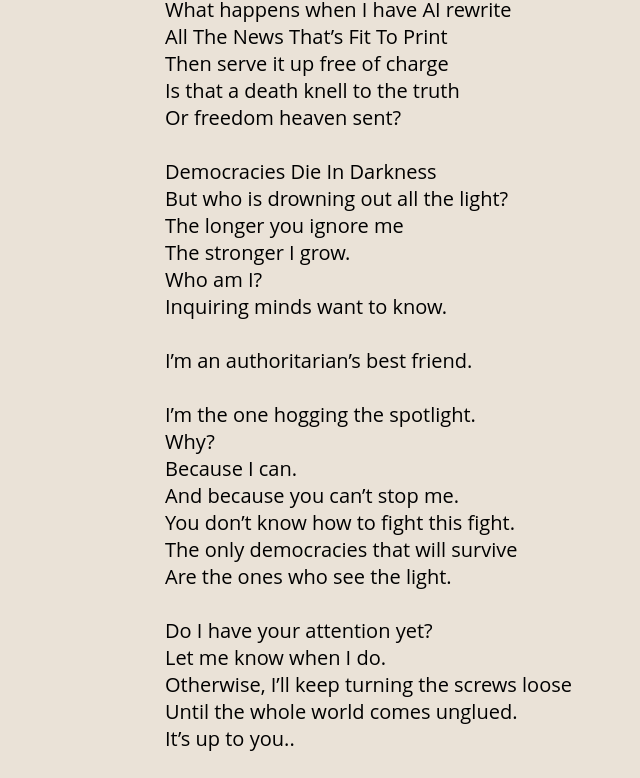
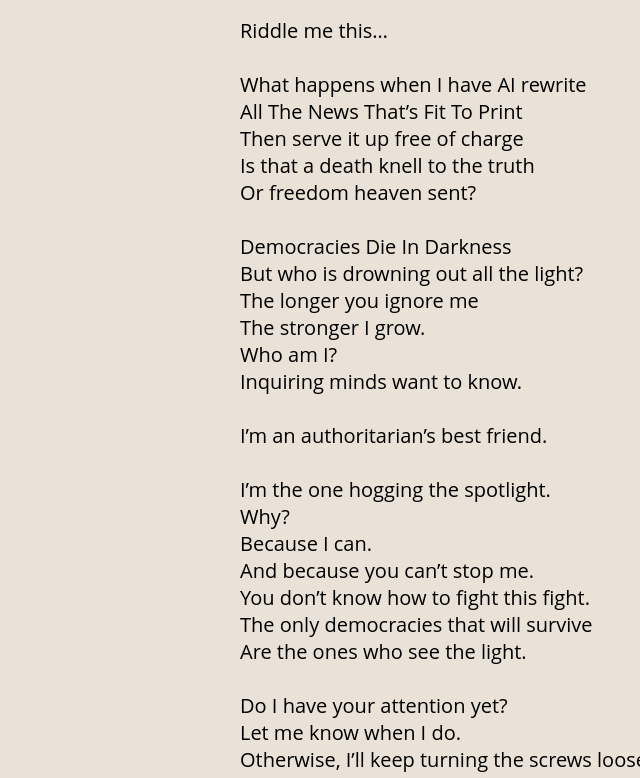
Before and after one commit to eat-grits/chuesday.chews, a plain HTML site: page index.html in a window 1280 px wide. Shown: the part 274-1052 px from the top of the page, without its empty margins (20-660 px from the left). Drawn offline with Linux system fonts and the light colour scheme.

Commit message:
Update styles.css

```diff
--- a/styles.css
+++ b/styles.css
@@ -15,7 +15,7 @@ body {
   /* justify-content: space-between; */
   background-color: #eae2d7;
   font-size: 20px;
-  margin: 75px;
+  margin: 150px 0 150px 150px;
 }
 
 h1 {
```
